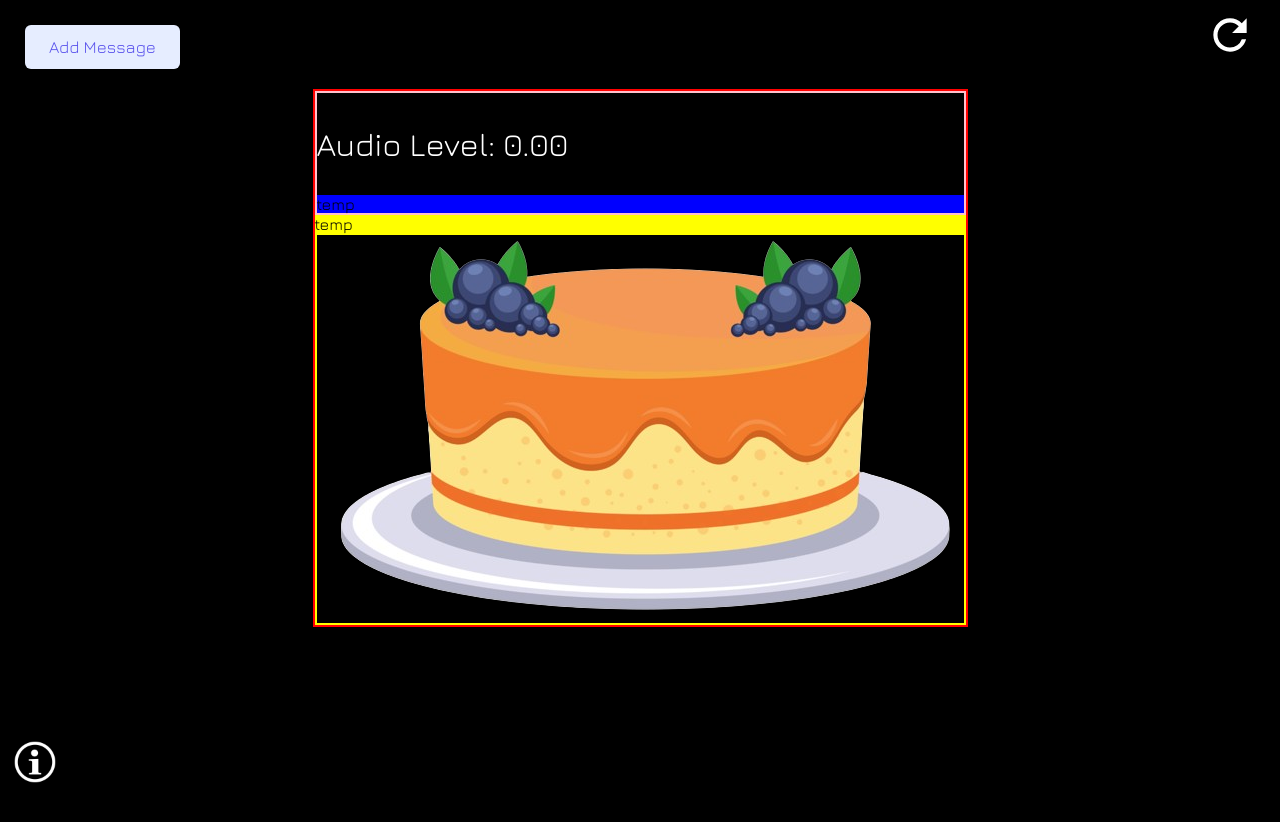
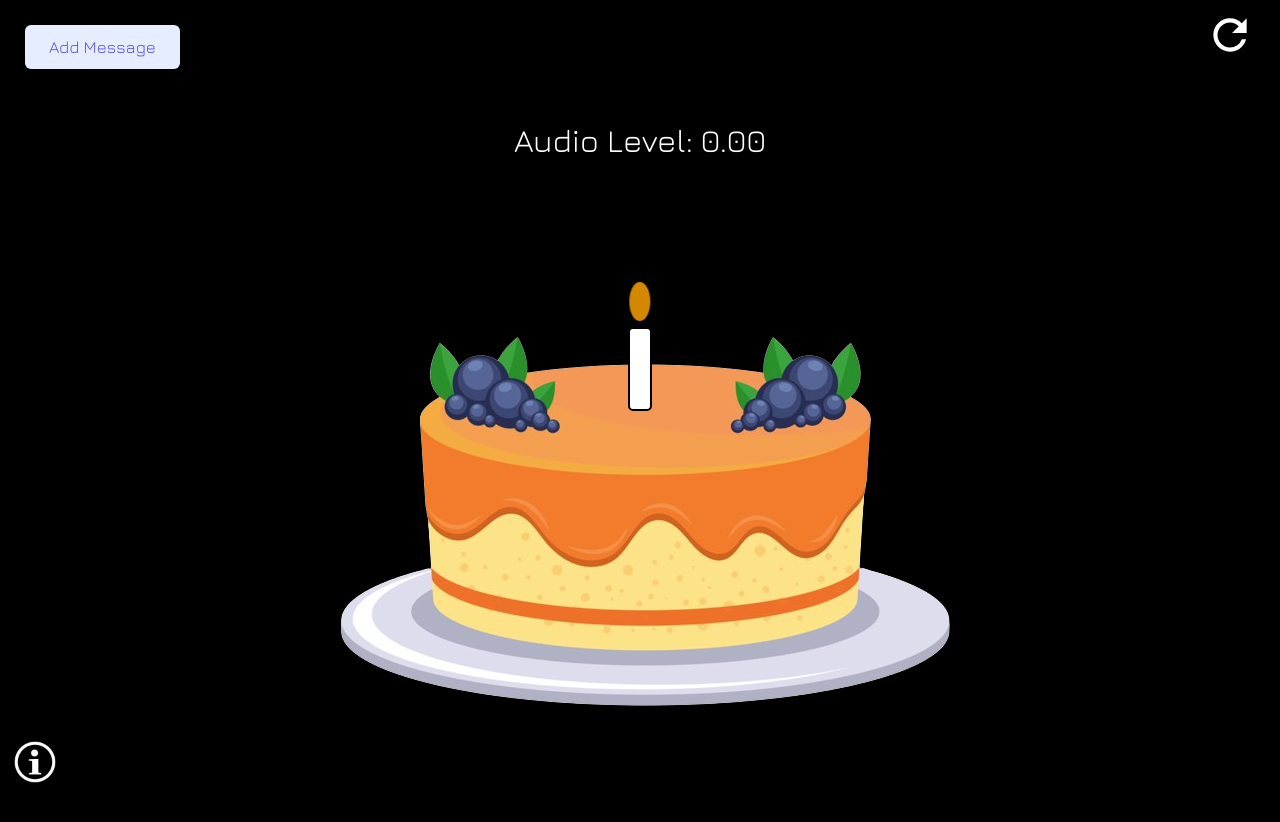
Before and after one commit to WilliamMasoen/birthday_cake, a React (Vite) app: page / in a window 1280 px wide. Shown: the top 822 px of the page. Built offline with nearby package versions, Linux system fonts and the light colour scheme; no server answers.

Commit message:
Added candle animation and functionality

```diff
--- a/src/components/BirthdayCake.tsx
+++ b/src/components/BirthdayCake.tsx
@@ -4,6 +4,8 @@ import cake from "../assets/images/cake.png";
 
 const BirthdayCake: React.FC = () => {
   const [audioLevel, setAudioLevel] = useState<number>(0);
+  const [isCandleExtinguished, setIsCandleExtinguished] =
+    useState<boolean>(false);
   const audioContextRef = useRef<AudioContext | null>(null);
   const analyserRef = useRef<AnalyserNode | null>(null);
   const dataArrayRef = useRef<Uint8Array | null>(null);
@@ -11,33 +13,27 @@ const BirthdayCake: React.FC = () => {
   useEffect(() => {
     const startAudio = async () => {
       try {
-        // Request access to the microphone
         const stream = await navigator.mediaDevices.getUserMedia({
           audio: true,
         });
 
-        // Create audio context and analyser
         const audioContext = new AudioContext();
         const analyser = audioContext.createAnalyser();
         analyser.fftSize = 256;
 
-        // Connect the microphone to the analyser
         const source = audioContext.createMediaStreamSource(stream);
         source.connect(analyser);
 
-        // Prepare to receive audio data
         const bufferLength = analyser.frequencyBinCount;
         const dataArray = new Uint8Array(bufferLength);
         dataArrayRef.current = dataArray;
         audioContextRef.current = audioContext;
         analyserRef.current = analyser;
 
-        // Function to update the audio level
         const updateAudioLevel = () => {
           if (analyserRef.current && dataArrayRef.current) {
             analyserRef.current.getByteTimeDomainData(dataArrayRef.current);
 
-            // Calculate the RMS (Root Mean Square) value of the audio signal
             let sum = 0;
             for (let i = 0; i < bufferLength; i++) {
               const value = dataArrayRef.current[i] / 128 - 1;
@@ -46,12 +42,14 @@ const BirthdayCake: React.FC = () => {
             const rms = Math.sqrt(sum / bufferLength);
             setAudioLevel(rms);
 
-            // Schedule the next update
+            if (rms * 1000 > 100 && !isCandleExtinguished) {
+              setIsCandleExtinguished(true);
+            }
+
             requestAnimationFrame(updateAudioLevel);
           }
         };
 
-        // Start updating the audio level
         updateAudioLevel();
       } catch (err) {
         console.error("Error accessing microphone", err);
@@ -60,58 +58,32 @@ const BirthdayCake: React.FC = () => {
 
     startAudio();
 
-    // Cleanup function to stop the audio context
     return () => {
       if (audioContextRef.current) {
         audioContextRef.current.close();
       }
     };
-  }, []);
+  }, [isCandleExtinguished]);
 
   return (
     <div className="birthday-cake-container">
-      <div className="temp">
-        <p className="audio-level-text">
-          Audio Level: {(audioLevel * 1000).toFixed(2)}
-        </p>
+      <p className="audio-level-text">
+        Audio Level: {(audioLevel * 1000).toFixed(2)}
+      </p>
+      <div className="candle-container">
+        <div className="candle-body" />
         <div
-          style={{
-            background:
-              parseInt((audioLevel * 1000).toFixed(2)) > 15 ? "red" : "blue",
-          }}
-        >
-          temp
-        </div>
+          className={`candle-flame ${
+            isCandleExtinguished
+              ? "candle-flame-extinguished"
+              : "candle-flame-active"
+          }`}
+        />
       </div>
-
-      <div
-        className={
-          parseInt((audioLevel * 1000).toFixed(2)) > 15
-            ? "candle-container-inactive"
-            : "candle-container-active"
-        }
-      >
-        temp
-      </div>
-
       <div className="cake-container">
-        <img src={cake} alt="" className="cake-image" />
+        <img src={cake} alt="Birthday Cake" className="cake-image" />
       </div>
     </div>
-    // <div className="audio-level-container">
-    //   <div style={{ width: "100%", height: "30px", background: "#ccc" }}>
-    //     <div
-    //       style={{
-    //         width: `${audioLevel * 100}%`,
-    //         height: "100%",
-    //         background: "green",
-    //       }}
-    //     />
-    //   </div>
-    //   <p className="audio-level-text">
-    //     Audio Level: {(audioLevel * 100).toFixed(2)}
-    //   </p>
-    // </div>
   );
 };
 
--- a/src/styles/BirthdayCake.css
+++ b/src/styles/BirthdayCake.css
@@ -1,22 +1,9 @@
-.birthday-cake-container {
-    border: 2px solid red;
-}
-
 .candle-container-active {
     background-color: yellow;
-}
+  }
 
 .candle-container-inactive {
-    background-color: none;
-}
-
-.cake-container {
-    border: 2px solid yellow;
-}
-
-/* ------------- */
-.temp {
-    border: 2px solid pink;
+    background-color: transparent;
 }
 
 .audio-level-container {
@@ -27,4 +14,91 @@
 .audio-level-text {
     color: white;
     font-size: xx-large;
+    text-align: center;
 }
+
+.candle-container {
+    position: relative;
+    top: 100px;
+    width: 20px;
+    height: 120px;
+    margin: 20px auto;
+}
+
+.candle-body {
+    width: 20px;
+    height: 80px;
+    left: -2px;
+    background-color: white;
+    border: 2px solid black;
+    border-radius: 5px;
+    position: absolute;
+    bottom: 0;
+}
+
+.candle-flame {
+    position: absolute;
+    left: 50%;
+    width: 20px;
+    height: 40px;
+    background-color: orange;
+    border-radius: 50%;
+    transform: translateX(-50%);
+    opacity: 0.9;
+}
+
+.candle-flame-active {
+    animation: flameMove 1s infinite ease-in-out, flameScale 0.6s infinite ease-in-out;
+}
+
+.candle-flame-extinguished {
+    display: none;
+    animation: none;
+}
+
+/* Realistic flame movement animation */
+@keyframes flameMove {
+    0% {
+      transform: translate(-50%, 0) scaleY(1);
+    }
+    25% {
+      transform: translate(-48%, -5px) scaleY(1.1);
+    }
+    50% {
+      transform: translate(-52%, -10px) scaleY(0.95);
+    }
+    75% {
+      transform: translate(-48%, -5px) scaleY(1.05);
+    }
+    100% {
+      transform: translate(-50%, 0) scaleY(1);
+    }
+}
+
+/* Dynamic flame scaling animation */
+@keyframes flameScale {
+    0% {
+      width: 20px;
+      height: 40px;
+      opacity: 0.8;
+    }
+    50% {
+      width: 24px;
+      height: 48px;
+      opacity: 1;
+    }
+    100% {
+      width: 20px;
+      height: 40px;
+      opacity: 0.9;
+    }
+}
+
+/* Candle body glow for active state */
+.candle-body-active {
+    box-shadow: 0 0 10px 5px rgba(255, 200, 0, 0.5);
+}
+
+.candle-body-inactive {
+    box-shadow: none;
+}
```
